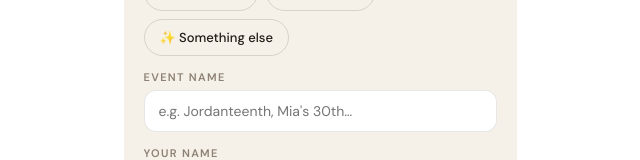
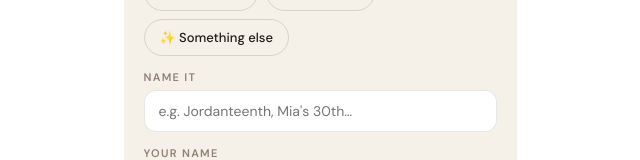
Before and after one commit to iamjordanfolkes/junie-platform, a React (Vite) app: page / in a window 1280 px wide. Both pictures are taken after typing "Sample" into the empty fields and a click on the button "+ Plan something new". Shown: the part 230-390 px from the top of the page, without its empty margins (320-960 px from the left). Built offline with nearby package versions, Linux system fonts and the light colour scheme.

Commit message:
fix: generic name label across all occasion types

```diff
--- a/src/Junie.jsx
+++ b/src/Junie.jsx
@@ -329,7 +329,7 @@ function OnboardingStep({ step, data, onChange }) {
         </div>
 
         {[
-          { key: "name", label: isTrip ? "Trip name" : "Event name", placeholder: isTrip ? "e.g. Madrid Birthday Trip, Girls Trip…" : "e.g. Jordanteenth, Mia's 30th…" },
+          { key: "name", label: "Name it", placeholder: isTrip ? "e.g. Madrid Trip, Cabin Weekend…" : data.occasionType === "date" ? "e.g. Anniversary Night" : data.occasionType === "selfcare" ? "e.g. Reset Day" : "e.g. Jordanteenth, Mia's 30th…" },
           { key: "hostName", label: "Your name", placeholder: "Who's organizing?" },
           { key: "venue", label: isTrip ? "Destination" : data.occasionType === "date" ? "Spot / neighborhood" : data.occasionType === "selfcare" ? "Where (home, spa, city…)" : "Venue", placeholder: isTrip ? "e.g. Madrid, Spain" : "Name, address, or area" },
         ].map(f => (
```
